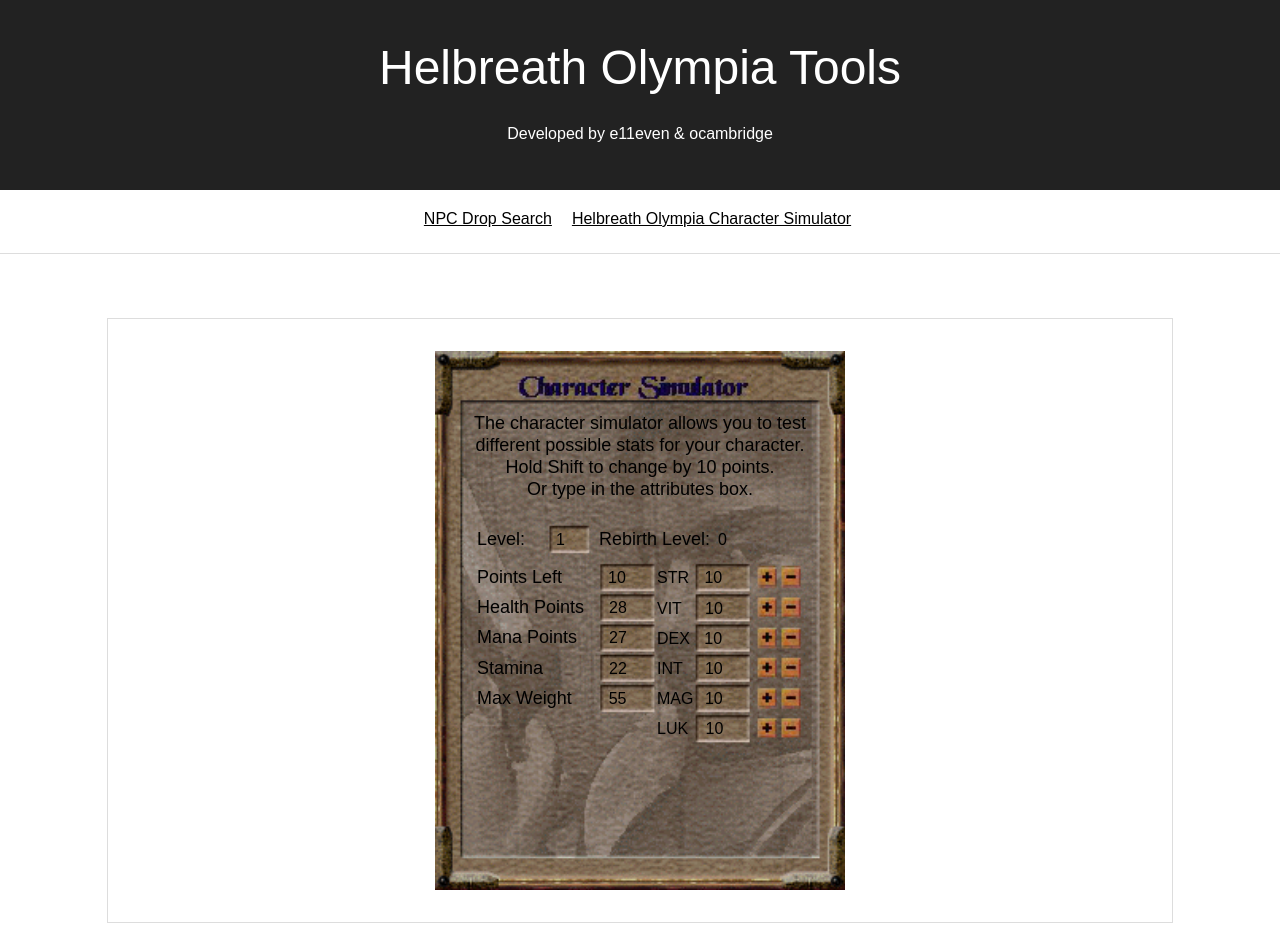
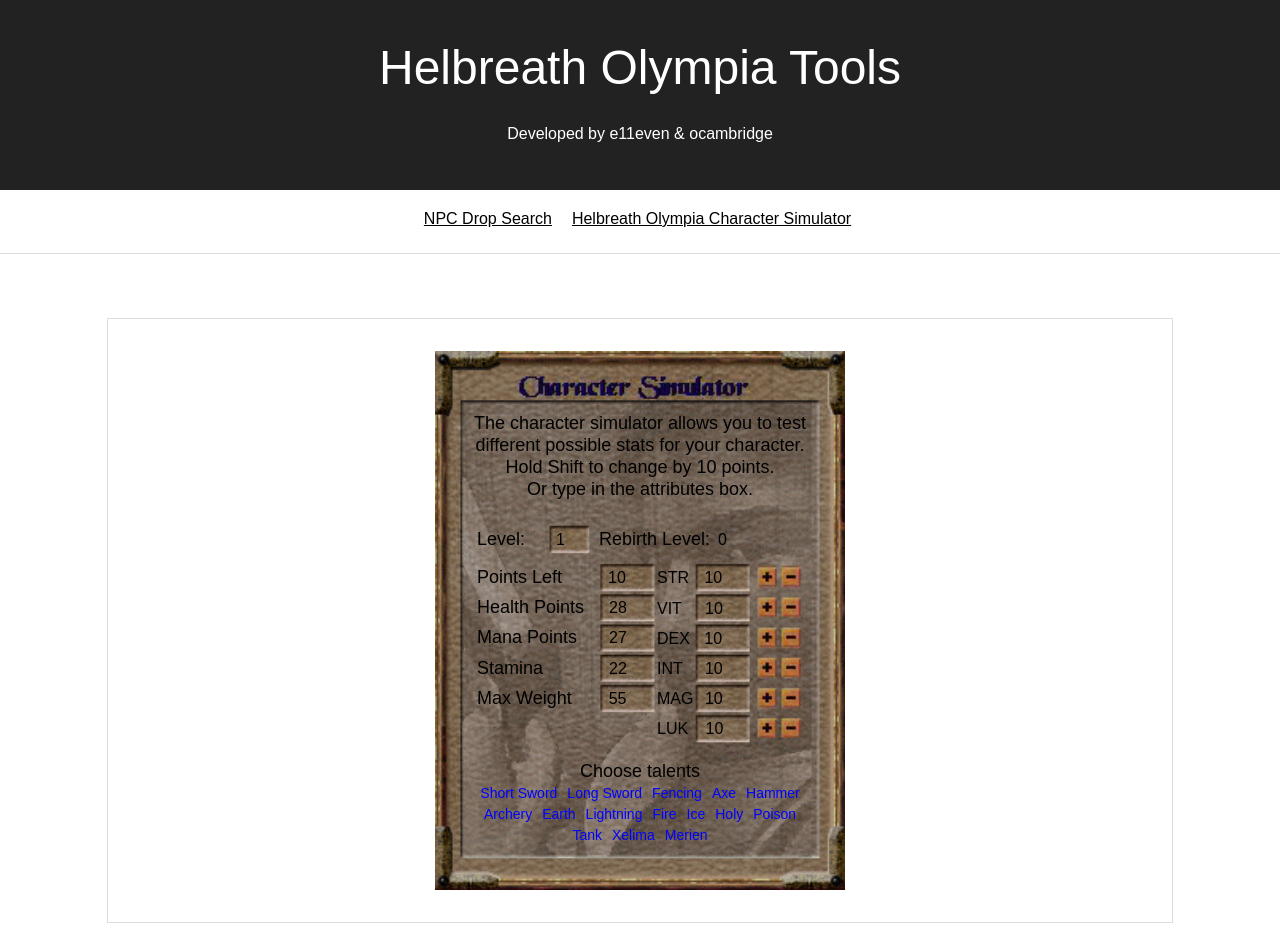
Before and after one commit to samcambridge/olympia-mob-search, a React (Create React App) app: page /calculator in a window 1280 px wide. Shown: the top 952 px of the page. Built offline with nearby package versions, Linux system fonts and the light colour scheme; the HTML template or start-up script is replaced by a standard one.

Commit message:
beginning of talent

```diff
--- a/src/App.css
+++ b/src/App.css
@@ -358,6 +358,34 @@ a {
   top: -3px;
 }
 
+.talents {
+  position: relative;
+  top: -215px;
+  padding: 0 25px 0 25px;
+  text-transform: none!important;
+  text-align: center;
+}
+
+.talents a {
+  cursor: pointer;
+  color: blue;
+  margin: 0 5px;
+  font-size: 14px;
+}
+
+.talents a::selection {
+  background: transparent; /* WebKit/Blink Browsers */
+}
+
+.talents a::-moz-selection {
+  background: transparent; /* Gecko Browsers */
+}
+
+
+.active {
+  color: #0ec00e!important;
+}
+
 /* mobile */
 
 @media only screen and (min-device-width: 320px) and (max-device-width: 667px) {
--- a/src/Components/Calculator.js
+++ b/src/Components/Calculator.js
@@ -8,6 +8,7 @@ class Calculator extends Component {
 
     this.handleChange = this.handleChange.bind(this);
     this.isKeyPressed = this.isKeyPressed.bind(this);
+    this.addOrRemoveActive = this.addOrRemoveActive.bind(this);
   }
 
   isKeyPressed(event) {
@@ -81,7 +82,12 @@ class Calculator extends Component {
   }
 
   calculateAttributes(vitallity, level, strength, magic, intellect){
-    var new_hp = +(vitallity * 2) + +(level * 5 / 2) + +(strength * 2 / 3);
+    var xelima = document.getElementById("xelima");
+    if (xelima.classList.contains("active")) {
+      var new_hp = Math.floor(((+(vitallity * 2) + +(level * 5 / 2) + +(strength * 2 / 3)) / 100) * 75);
+    } else {
+      var new_hp = +(vitallity * 2) + +(level * 5 / 2) + +(strength * 2 / 3);
+    }
     //random calculation bug when clicking intro strength box at level 1
     if (new_hp === 29.166666666666668) {
       new_hp = 28
@@ -156,6 +162,50 @@ class Calculator extends Component {
         }
       }
     }
+  }
+
+  addOrRemoveActive(event){
+    var level = document.getElementById("level");
+    if (level.value < 10) {
+      alert("You need to be level 10 before choosing your first talent")
+    } else {
+      if (level.value >= 10 && level.value < 40) {
+        if (event.target.classList.contains("active")) {
+          event.target.classList.remove("active");
+        } else {
+          var active_talents = document.getElementsByClassName("active")
+          if (active_talents.length === 1) {
+            alert("You need to be level 40 before choosing your second talent")
+          } else {
+            if (active_talents.length < 2) {
+              event.target.classList.add("active");
+            } else {
+              alert("You can only select two talents");
+            }
+          }
+        }
+      }
+    }
+    if (level.value >= 40) {
+      var active_talents = document.getElementsByClassName("active")
+      if (event.target.classList.contains("active")) {
+        event.target.classList.remove("active");
+      } else {
+        if (active_talents.length < 2) {
+          event.target.classList.add("active");
+        } else {
+          alert("You can only select two talents");
+        }
+      }
+    }
+
+    var strength = document.getElementById("strength");
+    var intellect = document.getElementById("intellect");
+    var magic = document.getElementById("magic");
+    var vitallity = document.getElementById("vitallity");
+    var level = document.getElementById("level");
+
+    this.calculateAttributes(vitallity.value, level.value, strength.value, magic.value, intellect.value)
   }
 
   handleChange(event) {
@@ -273,7 +323,22 @@ class Calculator extends Component {
             <a id="plus_luck" className="plus-or-minus" onClick={this.isKeyPressed}>+</a><a id="minus_luck" className="plus-or-minus" onClick={this.isKeyPressed}>-</a>
             </div>
             <div className="talents">
-              Xelimia, Tank
+              Choose talents<br/>
+              <a id="shortsword" onClick={this.addOrRemoveActive}>Short Sword</a>
+              <a id="longsword" onClick={this.addOrRemoveActive}>Long Sword</a>
+              <a id="fencing" onClick={this.addOrRemoveActive}>Fencing</a>
+              <a id="axe" onClick={this.addOrRemoveActive}>Axe</a>
+              <a id="hammer" onClick={this.addOrRemoveActive}>Hammer</a>
+              <a id="archery" onClick={this.addOrRemoveActive}>Archery</a>
+              <a id="earth" onClick={this.addOrRemoveActive}>Earth</a>
+              <a id="lightning" onClick={this.addOrRemoveActive}>Lightning</a>
+              <a id="fire" onClick={this.addOrRemoveActive}>Fire</a>
+              <a id="ice" onClick={this.addOrRemoveActive}>Ice</a>
+              <a id="holy" onClick={this.addOrRemoveActive}>Holy</a>
+              <a id="poison" onClick={this.addOrRemoveActive}>Poison</a>
+              <a id="tank" onClick={this.addOrRemoveActive}>Tank</a>
+              <a id="xelima" onClick={this.addOrRemoveActive}>Xelima</a>
+              <a id="merien" onClick={this.addOrRemoveActive}>Merien</a>
             </div>
           </div>
           <img src={'/character_simulator.png'} alt="cunt" className="simulator-image"/>
```
Also changed, not shown: public/character_simulator_2.png (added).
